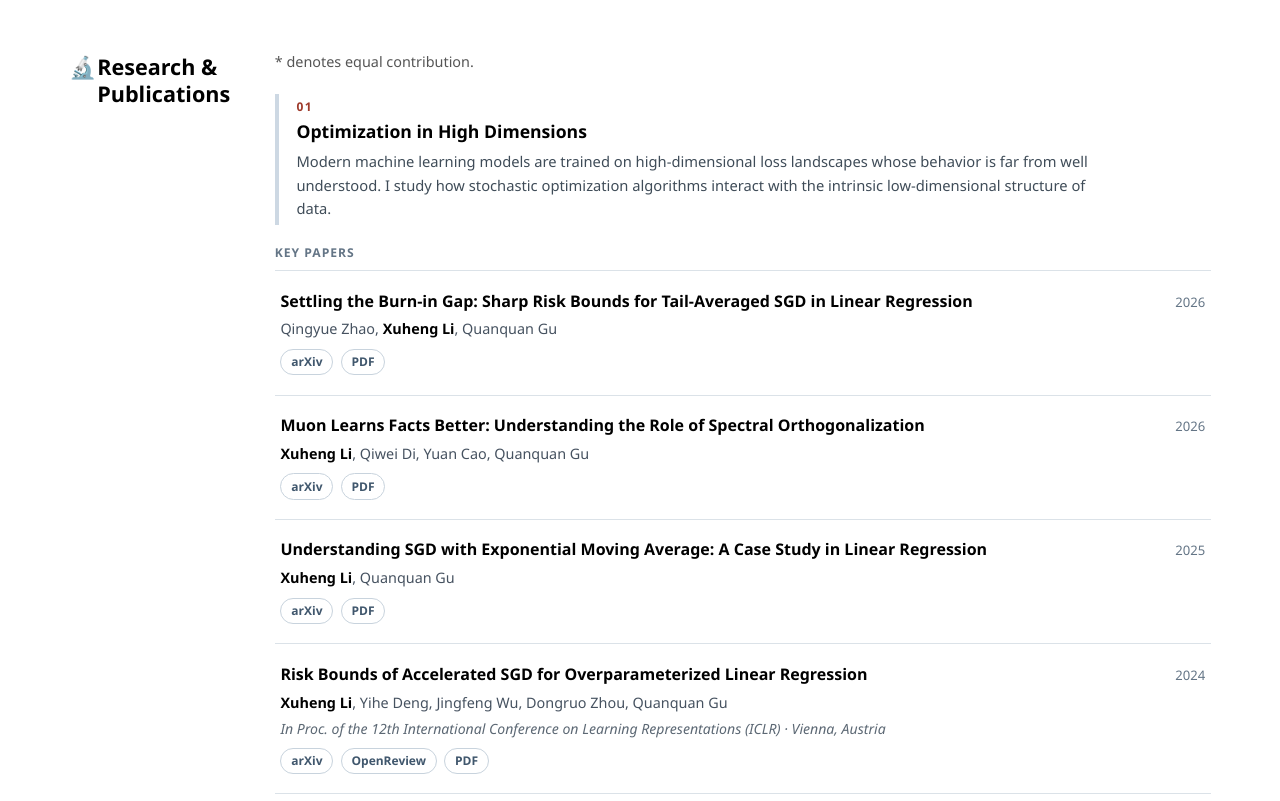
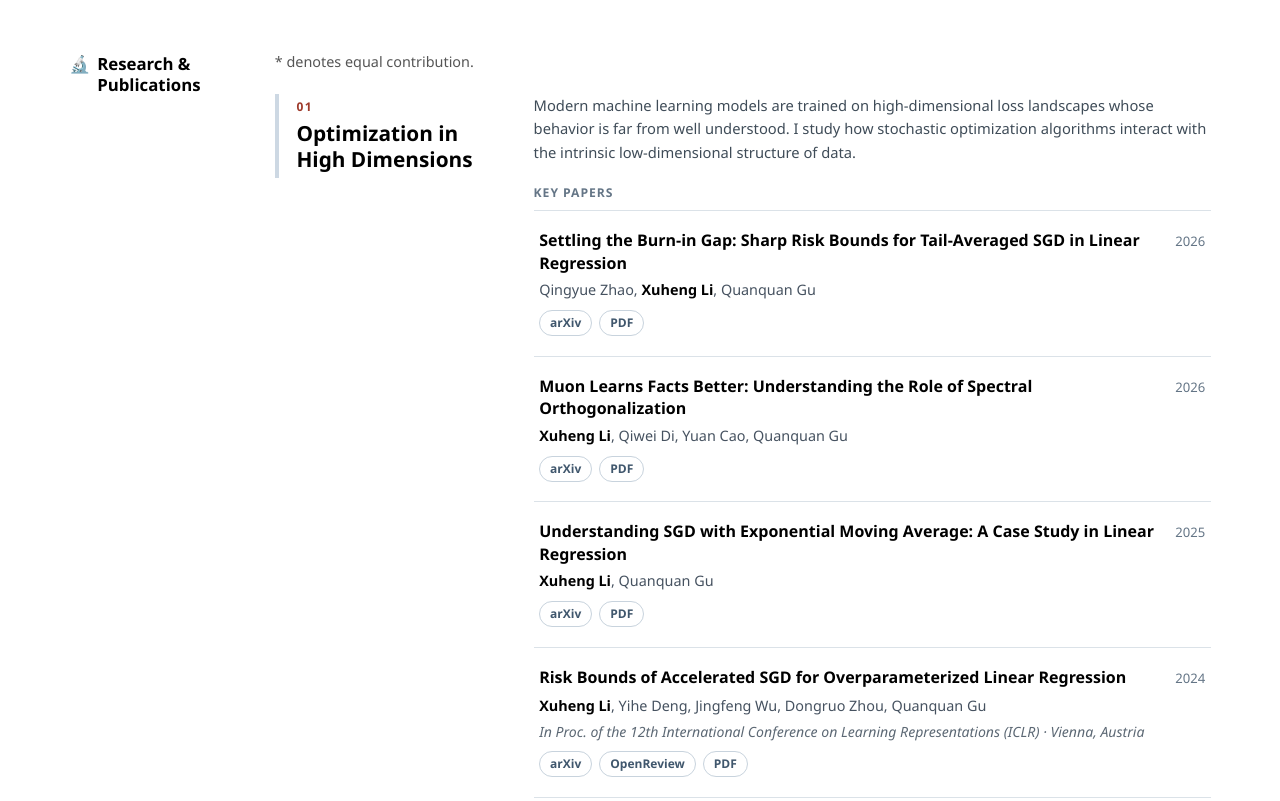
Before and after one commit to xuheng-li99/xuheng-li99.github.io, a plain HTML site: page index.html in a window 1280 px wide. Shown: the part 1010-1811 px from the top of the page. Drawn offline with Linux system fonts and the light colour scheme.

Commit message:
Refine research publication layout

```diff
--- a/index.html
+++ b/index.html
@@ -4,7 +4,7 @@
   <meta charset="UTF-8" />
   <meta name="viewport" content="width=device-width, initial-scale=1.0" />
   <title>Xuheng Li</title>
-  <link rel="stylesheet" href="style.css?v=20261116-research-groups" />
+  <link rel="stylesheet" href="style.css?v=20261116-research-columns" />
   <link rel="preload" href="publications.json?v=20261116-research-groups" as="fetch" />
 </head>
 <body>
@@ -214,13 +214,15 @@
           <div class="research-theme-heading">
             <span class="research-theme-number">${area.number}</span>
             <h3 id="research-${area.id}">${area.title}</h3>
-            <p>${area.description}</p>
           </div>
-          <div class="research-theme-papers">
-            <p class="key-papers-label">Key papers</p>
-            <ul class="pub-list">
-              ${areaPubs.map(buildItem).join("")}
-            </ul>
+          <div class="research-theme-main">
+            <p class="research-theme-description">${area.description}</p>
+            <div class="research-theme-papers">
+              <p class="key-papers-label">Key papers</p>
+              <ul class="pub-list">
+                ${areaPubs.map(buildItem).join("")}
+              </ul>
+            </div>
           </div>
         </section>`;
     }
--- a/style.css
+++ b/style.css
@@ -502,7 +502,15 @@ section {
 /* =====================================================
    Research & Publications
    ===================================================== */
+#research > .section-title {
+  font-size: 1.05rem;
+}
+
 .research-theme {
+  display: grid;
+  grid-template-columns: 230px minmax(0, 1fr);
+  column-gap: 1.8rem;
+  align-items: start;
   margin-bottom: 3rem;
   scroll-margin-top: calc(var(--nav-height) + 16px);
 }
@@ -512,8 +520,7 @@ section {
 }
 
 .research-theme-heading {
-  margin-bottom: 1.15rem;
-  padding: 0.2rem 0 0.25rem 1.1rem;
+  padding: 0.2rem 0 0.4rem 1.1rem;
   border-left: 4px solid var(--color-block-light);
   transition: border-color 0.15s;
 }
@@ -532,13 +539,14 @@ section {
 }
 
 .research-theme-heading h3 {
-  margin-bottom: 0.45rem;
-  font-size: 1.1rem;
+  margin-bottom: 0;
+  font-size: 1.3rem;
+  line-height: 1.25;
 }
 
-.research-theme-heading p {
+.research-theme-description {
   max-width: 820px;
-  margin-bottom: 0;
+  margin-bottom: 1.15rem;
   color: #3f4c58;
   font-size: 0.92rem;
   line-height: 1.6;
@@ -609,7 +617,16 @@ footer {
   }
 
   .research-theme {
+    display: block;
     margin-bottom: 2.5rem;
+  }
+
+  .research-theme-heading {
+    margin-bottom: 0.8rem;
+  }
+
+  .research-theme-heading h3 {
+    font-size: 1.18rem;
   }
 }
 
```
